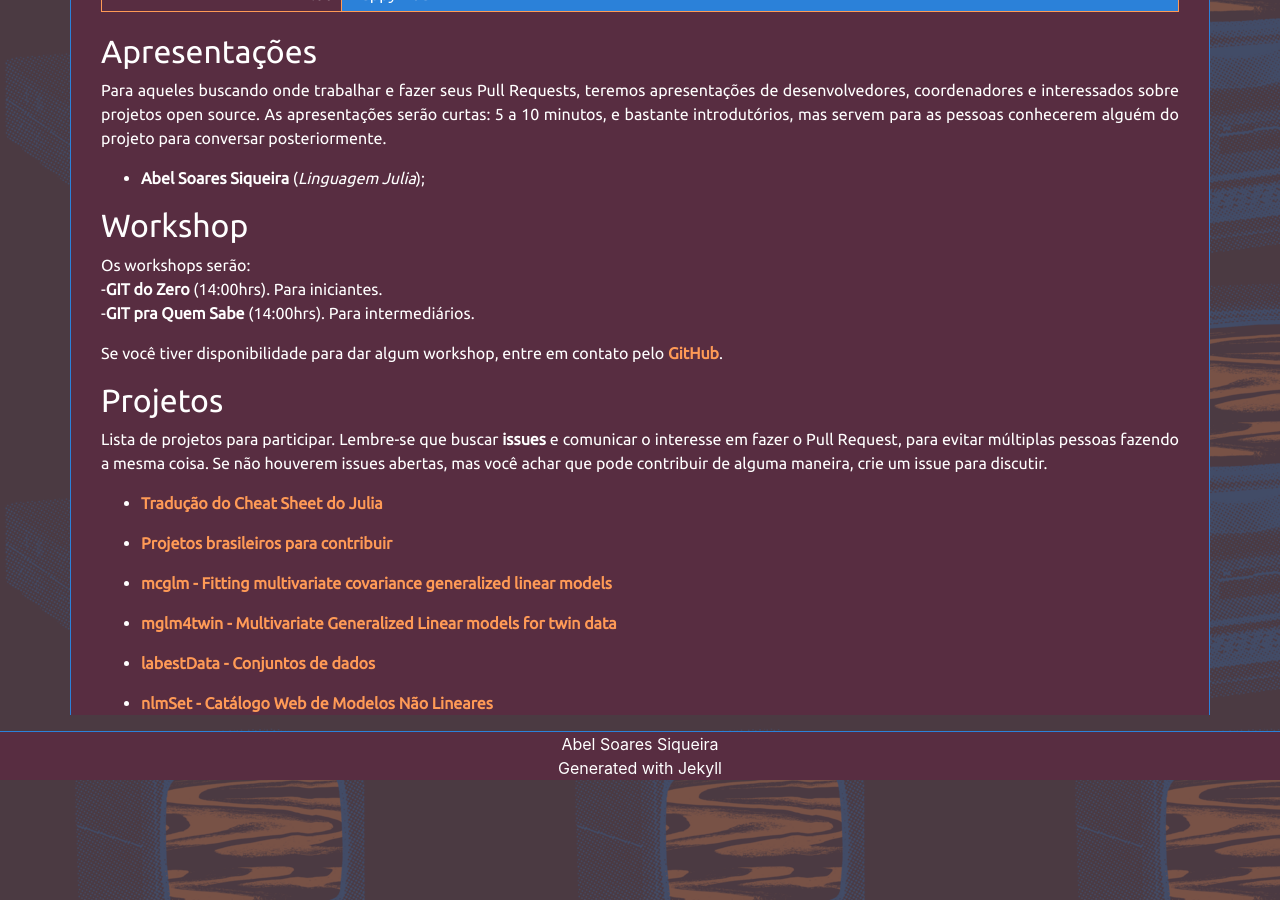
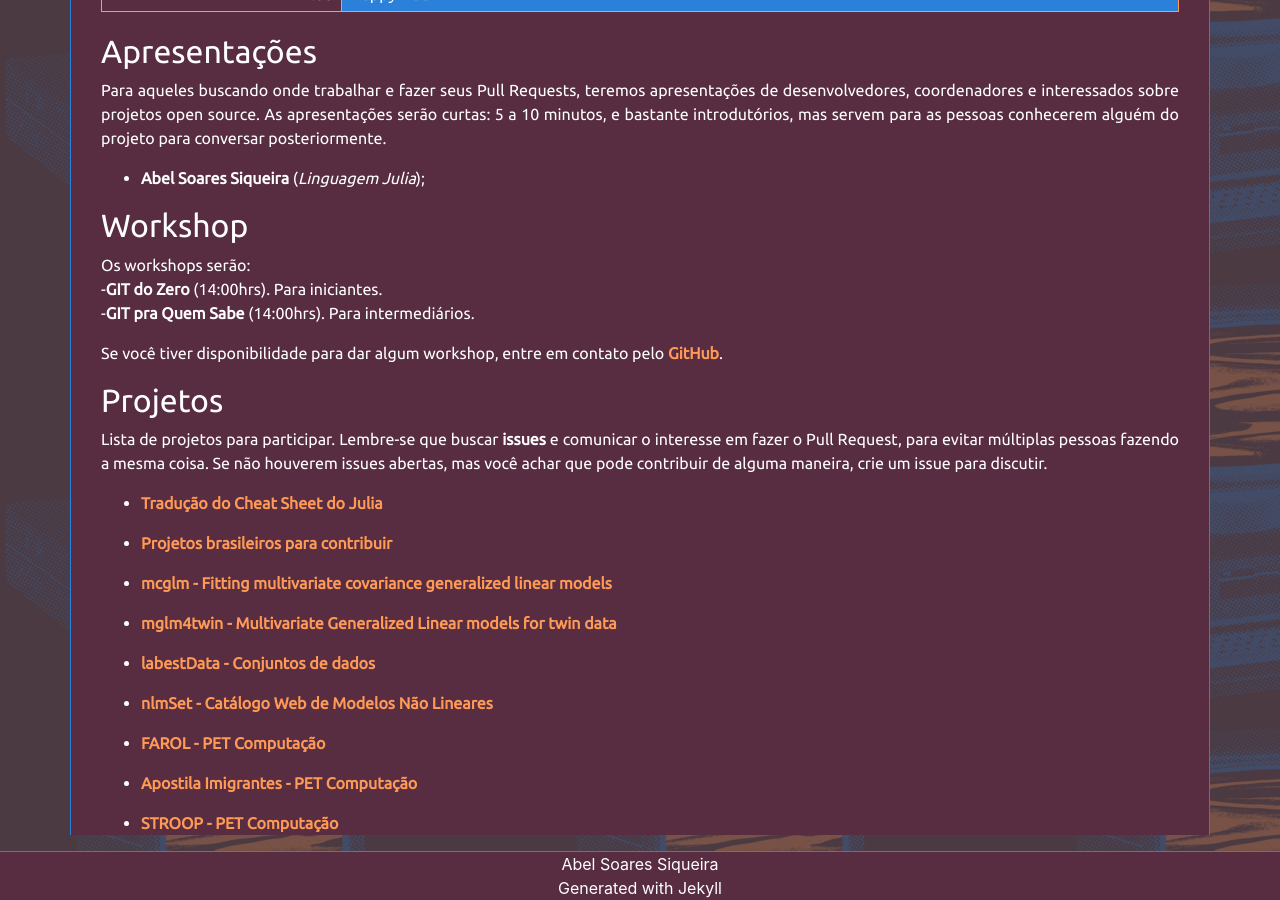
Before and after one commit to hacktoberfestcwb/2018, a Jekyll site: the page built from index.md, in a window 1280 px wide and 900 px high, scrolled down 1060 px. Built offline with Jekyll 4.4.1, drawn with Linux system fonts in a browser that asks for light colours.

Commit message:
Update projetos

```diff
--- a/_data/projetos.yml
+++ b/_data/projetos.yml
@@ -10,3 +10,9 @@
   url: https://github.com/pet-estatistica/labestData
 - name: nlmSet - Catálogo Web de Modelos Não Lineares
   url: https://github.com/leg-ufpr/nlmSet
+- name: FAROL - PET Computação
+  url: https://github.com/PETComputacaoUFPR/Farol
+- name: Apostila Imigrantes - PET Computação
+  url: https://github.com/PETComputacaoUFPR/Imigrantes
+- name: STROOP - PET Computação
+  url: https://github.com/PETComputacaoUFPR/Stroop
```
